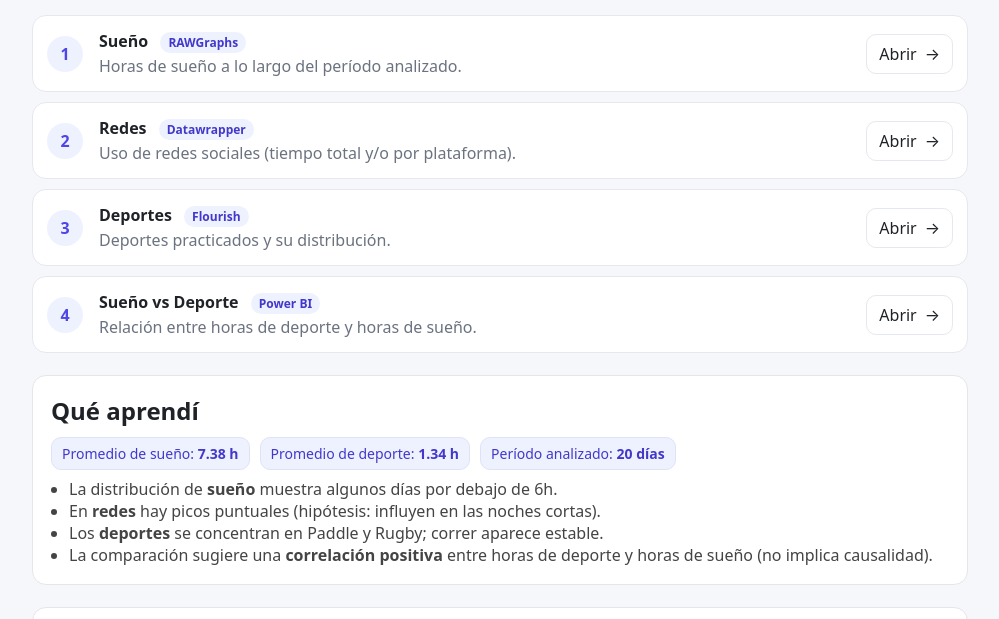
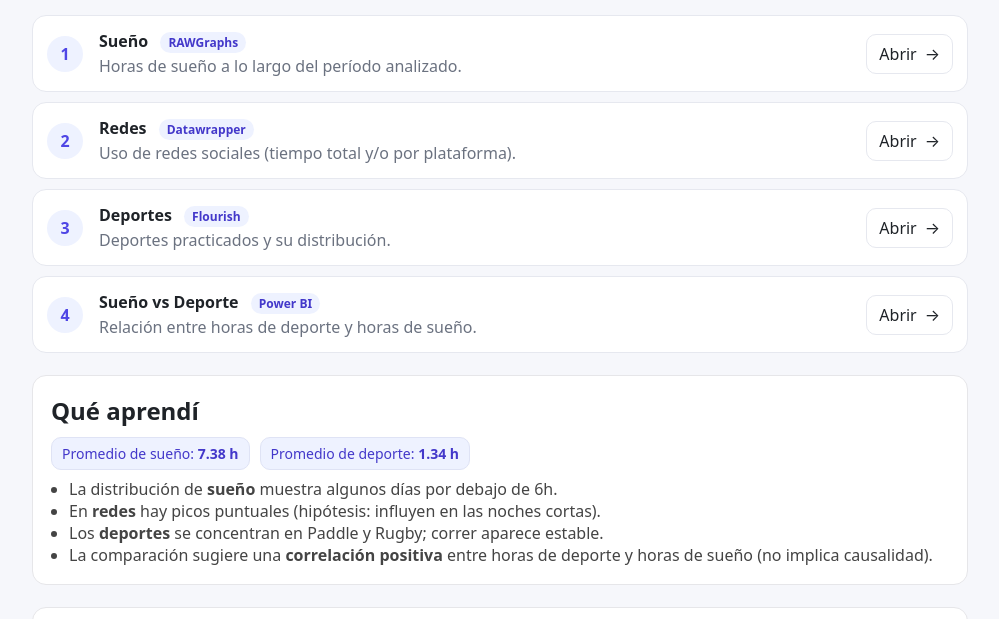
Before and after one commit to franciscocavanna/infovis, a plain HTML site: page index.html in a window 1280 px wide. Shown: the part 113-732 px from the top of the page, without its empty margins (140-1139 px from the left). Drawn offline with Linux system fonts and the light colour scheme.

Commit message:
Update index.html

```diff
--- a/index.html
+++ b/index.html
@@ -95,7 +95,6 @@
       <div class="kpis">
         <span class="kpi">Promedio de sueño: <strong>7.38 h</strong></span>
         <span class="kpi">Promedio de deporte: <strong>1.34 h</strong></span>
-        <span class="kpi">Período analizado: <strong>20 días</strong></span>
       </div>
       <ul style="margin:8px 0 0; padding-left:18px; color:#444">
         <li>La distribución de <strong>sueño</strong> muestra algunos días por debajo de 6h.</li>
```
